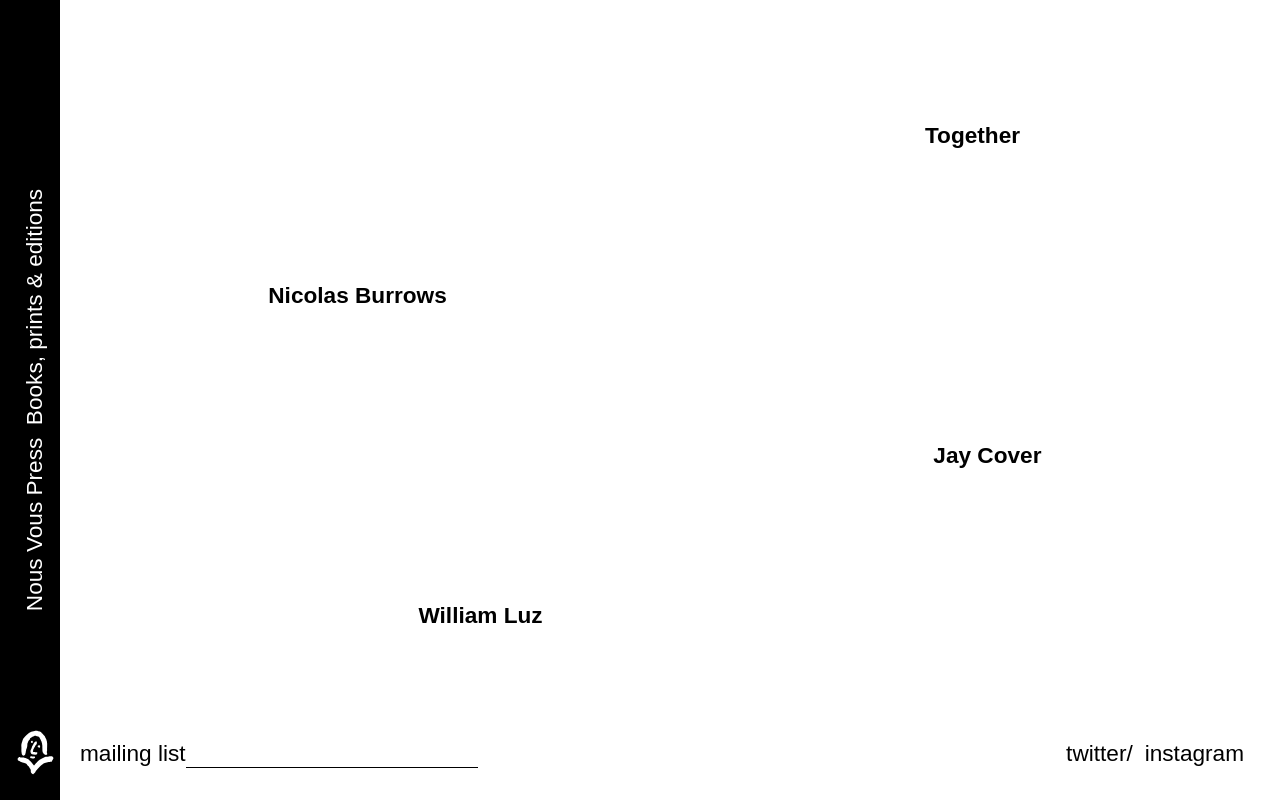
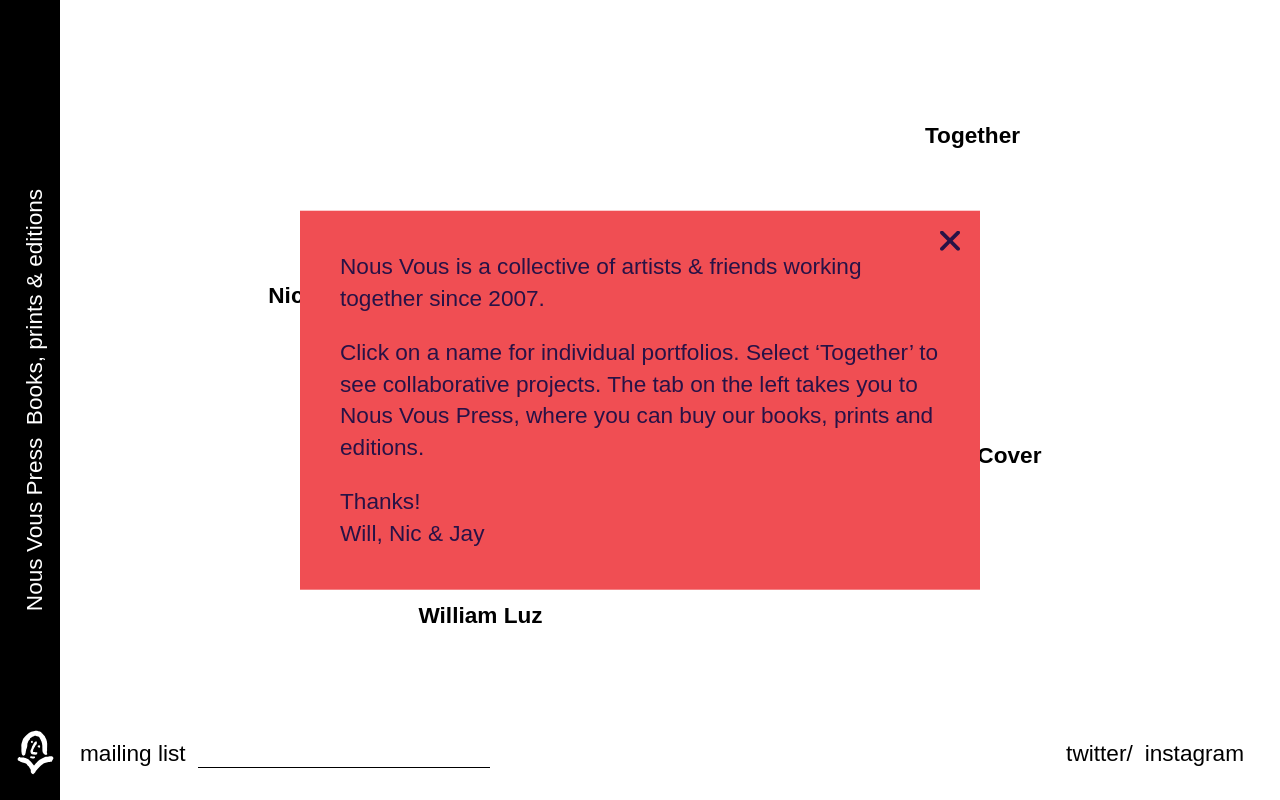
Before and after one commit to river9028/nousvous, a React (Create React App) app: page / in a window 1280 px wide. Built offline with nearby package versions, Linux system fonts and the light colour scheme.

Commit message:
Creating the Popup component

```diff
--- a/src/components/footer/styles/footer.tsx
+++ b/src/components/footer/styles/footer.tsx
@@ -49,6 +49,10 @@ export const Button = styled.button`
   border: 0;
   background: transparent;
 
+  &:focus {
+    outline: 0;
+  }
+
   ::after {
     content: '/';
   }
--- a/src/components/index.ts
+++ b/src/components/index.ts
@@ -1,3 +1,4 @@
 export { default as Home } from './home'
 export { default as PressButton } from './press-button'
 export { default as Footer } from './footer'
+export { default as Popup } from './popup'
--- a/src/components/popup/index.tsx
+++ b/src/components/popup/index.tsx
@@ -1,3 +1,51 @@
-export default function PopUp() {
-  return <></>;
-}
+import React, { createContext, useContext, useState } from 'react';
+import { Container, Close, Text } from './styles/popup';
+
+type PopupContext = {
+  close: boolean;
+  setClose: React.Dispatch<React.SetStateAction<boolean>>;
+};
+
+type Popup = {
+  Close: React.FC;
+  Text: React.FC;
+};
+
+const PopupContext = createContext<PopupContext>({
+  close: false,
+  setClose: () => null,
+});
+
+const Popup: React.FC & Popup = ({ children, ...restProps }) => {
+  const [close, setClose] = useState(false);
+  return (
+    <PopupContext.Provider value={{ close, setClose }}>
+      <Container close={close} {...restProps}>
+        {children}
+      </Container>
+    </PopupContext.Provider>
+  );
+};
+
+const PopupClose: React.FC = ({ children, ...restProps }) => {
+  const { setClose } = useContext(PopupContext);
+  return (
+    <Close
+      onClick={() => {
+        console.log('close');
+        setClose(true);
+      }}
+      {...restProps}
+    >
+      {children}
+    </Close>
+  );
+};
+Popup.Close = PopupClose;
+
+const PopupText: React.FC = ({ children, ...restProps }) => {
+  return <Text {...restProps}>{children}</Text>;
+};
+Popup.Text = PopupText;
+
+export default Popup;
--- a/src/components/popup/styles/popup.tsx
+++ b/src/components/popup/styles/popup.tsx
@@ -1 +1,59 @@
-import styled from 'styled-components';
+import styled, { css } from 'styled-components';
+
+export const Container = styled.div<{ close: boolean }>`
+  position: fixed;
+  top: 50%;
+  left: 50%;
+  transform: translate(-50%, -50%);
+  width: 90%;
+  max-width: 600px;
+  padding: 40px;
+  background: #f04e53;
+  color: #281246;
+  font-size: 1.414rem;
+  line-height: 1.4em;
+  z-index: 999;
+  max-height: 70vh;
+  overflow: auto;
+  transition: opacity 0.3s ease;
+
+  ${({ close }) =>
+    close &&
+    css`
+      opacity: 0;
+      pointer-events: none;
+    `};
+
+  @media (min-width: 45em) {
+    font-size: 1.414rem;
+    line-height: 1.4em;
+  }
+`;
+
+export const Close = styled.button`
+  position: absolute;
+  top: 20px;
+  right: 20px;
+  width: 20px;
+  height: 20px;
+  cursor: pointer;
+  background-image: url('images/icon/close-navy.svg');
+  background-size: contain;
+  background-position: center;
+  background-repeat: no-repeat;
+  border: 0;
+  background-color: transparent;
+
+  &:focus {
+    outline: 0;
+  }
+`;
+
+export const Text = styled.p`
+  margin: 0px;
+  margin-bottom: 1em;
+
+  &:last-of-type {
+    margin-bottom: 0px;
+  }
+`;
--- a/src/components/press-button/index.tsx
+++ b/src/components/press-button/index.tsx
@@ -11,7 +11,19 @@ type PressButton = {
 };
 
 const PressButton: React.FC & PressButton = ({ children, ...restProps }) => {
-  return <Container {...restProps}>{children}</Container>;
+  const [showLoading, setShowLoading] = useState(false);
+  return (
+    <Container
+      showLoading={showLoading}
+      onClick={() => {
+        console.log('clicked');
+        setShowLoading(true);
+      }}
+      {...restProps}
+    >
+      {children}
+    </Container>
+  );
 };
 
 const PressButtonCaption: React.FC = ({ children, ...restProps }) => {
--- a/src/components/press-button/styles/press-button.tsx
+++ b/src/components/press-button/styles/press-button.tsx
@@ -1,6 +1,6 @@
-import styled from 'styled-components';
+import styled, { css } from 'styled-components';
 
-export const Container = styled.div`
+export const Container = styled.div<{ showLoading: boolean }>`
   position: absolute;
   top: 0px;
   left: 0px;
@@ -24,15 +24,27 @@ export const Container = styled.div`
     height: 100%;
     top: 0px;
     left: 0px;
-    -webkit-transform: translate(-100%, 0px);
-    -ms-transform: translate(-100%, 0px);
     transform: translate(-100%, 0px);
     background: #000;
   }
 
   :hover {
-    transform: translate(10px, 0px);
+    ${({ showLoading }) =>
+      !showLoading &&
+      css`
+        transform: translate(10px, 0px);
+      `}
   }
+
+  ${({ showLoading }) =>
+    showLoading &&
+    css`
+      transform: translate(100vw, 0px);
+
+      ::before {
+        width: 100vw;
+      }
+    `}
 `;
 
 export const Caption = styled.div`
--- /dev/null
+++ b/src/containers/home.tsx
@@ -0,0 +1,53 @@
+import React from 'react';
+import { Footer, Home } from '../components';
+
+const HomeContainer = () => {
+  return (
+    <>
+      <Home>
+        <Home.Pane>
+          <Home.Group>
+            <Home.TextLink>Together</Home.TextLink>
+            <Home.Background isVideo src='videos/background/together.mp4' />
+          </Home.Group>
+
+          <Home.Group>
+            <Home.TextLink>Nicolas Burrows</Home.TextLink>
+
+            <Home.Background src='images/background/nicolas-burrows.jpg' />
+          </Home.Group>
+
+          <Home.Group>
+            <Home.TextLink>Jay Cover</Home.TextLink>
+            <Home.Background src='images/background/jay-cover.jpg' />
+          </Home.Group>
+
+          <Home.Group>
+            <Home.TextLink>William Luz</Home.TextLink>
+            <Home.Background src='images/background/william-luz.jpg' />
+          </Home.Group>
+        </Home.Pane>
+
+        <Footer>
+          <Footer.Frame>
+            <Footer.Group>
+              <Footer.Form>
+                <label>
+                  mailing list &nbsp;
+                  <Footer.Input />
+                </label>
+              </Footer.Form>
+            </Footer.Group>
+
+            <Footer.Group>
+              <Footer.Button>twitter</Footer.Button>
+              <Footer.Button>instagram</Footer.Button>
+            </Footer.Group>
+          </Footer.Frame>
+        </Footer>
+      </Home>
+    </>
+  );
+};
+
+export default HomeContainer;
--- /dev/null
+++ b/src/containers/index.ts
@@ -0,0 +1 @@
+export { default as HomeContainer } from './home';
--- a/src/pages/main.tsx
+++ b/src/pages/main.tsx
@@ -1,5 +1,6 @@
 import React from 'react';
-import { Footer, Home, PressButton } from '../components';
+import { Popup, PressButton } from '../components';
+import { HomeContainer } from '../containers';
 
 const Main = () => {
   return (
@@ -13,48 +14,25 @@ const Main = () => {
         <PressButton.Logo src='/images/logo/nvpress.svg' />
       </PressButton>
 
-      <Home>
-        <Home.Pane>
-          <Home.Group>
-            <Home.TextLink>Together</Home.TextLink>
-            <Home.Background isVideo src='videos/background/together.mp4' />
-          </Home.Group>
+      <HomeContainer />
 
-          <Home.Group>
-            <Home.TextLink>Nicolas Burrows</Home.TextLink>
-
-            <Home.Background src='images/background/nicolas-burrows.jpg' />
-          </Home.Group>
-
-          <Home.Group>
-            <Home.TextLink>Jay Cover</Home.TextLink>
-            <Home.Background src='images/background/jay-cover.jpg' />
-          </Home.Group>
-
-          <Home.Group>
-            <Home.TextLink>William Luz</Home.TextLink>
-            <Home.Background src='images/background/william-luz.jpg' />
-          </Home.Group>
-        </Home.Pane>
-
-        <Footer>
-          <Footer.Frame>
-            <Footer.Group>
-              <Footer.Form>
-                <label>
-                  mailing list
-                  <Footer.Input />
-                </label>
-              </Footer.Form>
-            </Footer.Group>
-
-            <Footer.Group>
-              <Footer.Button>twitter</Footer.Button>
-              <Footer.Button>instagram</Footer.Button>
-            </Footer.Group>
-          </Footer.Frame>
-        </Footer>
-      </Home>
+      <Popup>
+        <Popup.Close />
+        <Popup.Text>
+          Nous Vous is a collective of artists &amp; friends working together
+          since 2007.
+        </Popup.Text>
+        <Popup.Text>
+          Click on a name for individual portfolios. Select ‘Together’ to see
+          collaborative projects. The tab on the left takes you to Nous Vous
+          Press, where you can buy our books, prints and editions.
+        </Popup.Text>
+        <Popup.Text>
+          Thanks!
+          <br />
+          Will, Nic &amp; Jay
+        </Popup.Text>
+      </Popup>
     </>
   );
 };
```
Also changed, not shown: public/images/icon/close-navy.svg (added).
